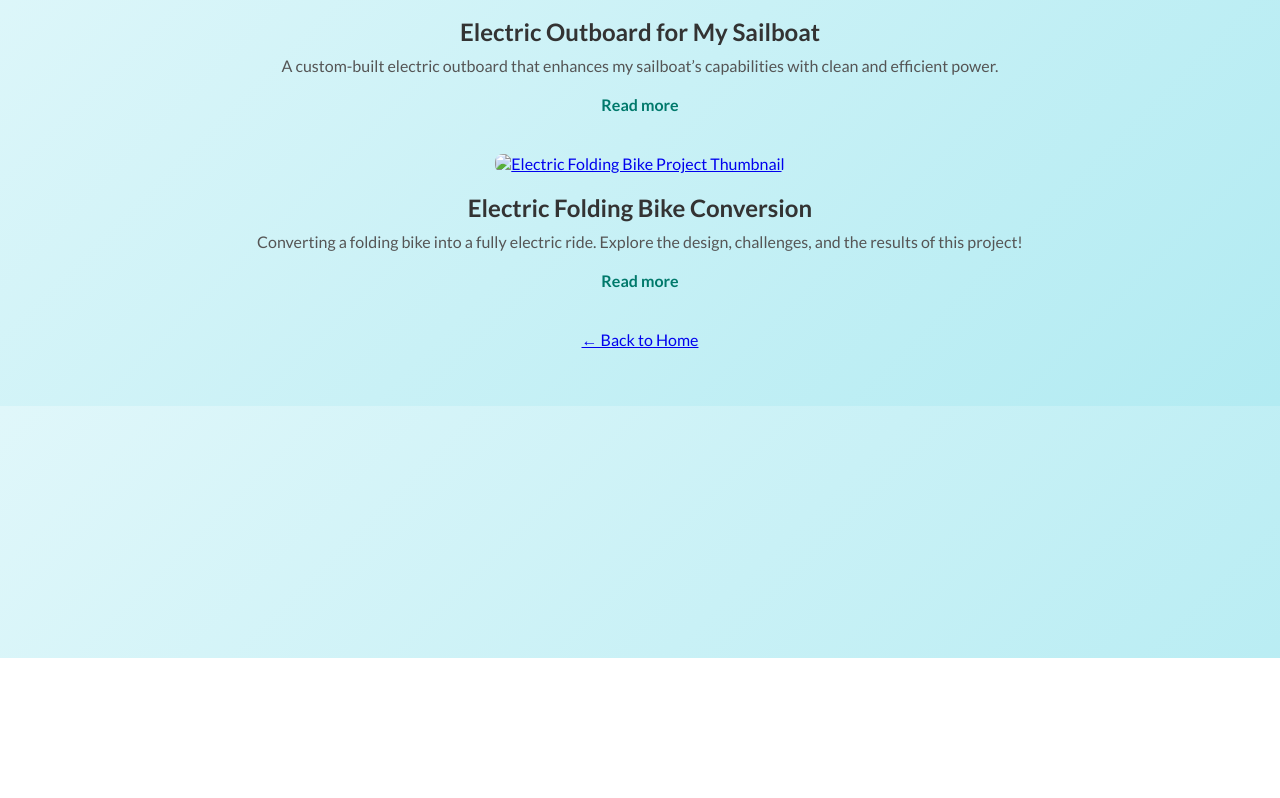
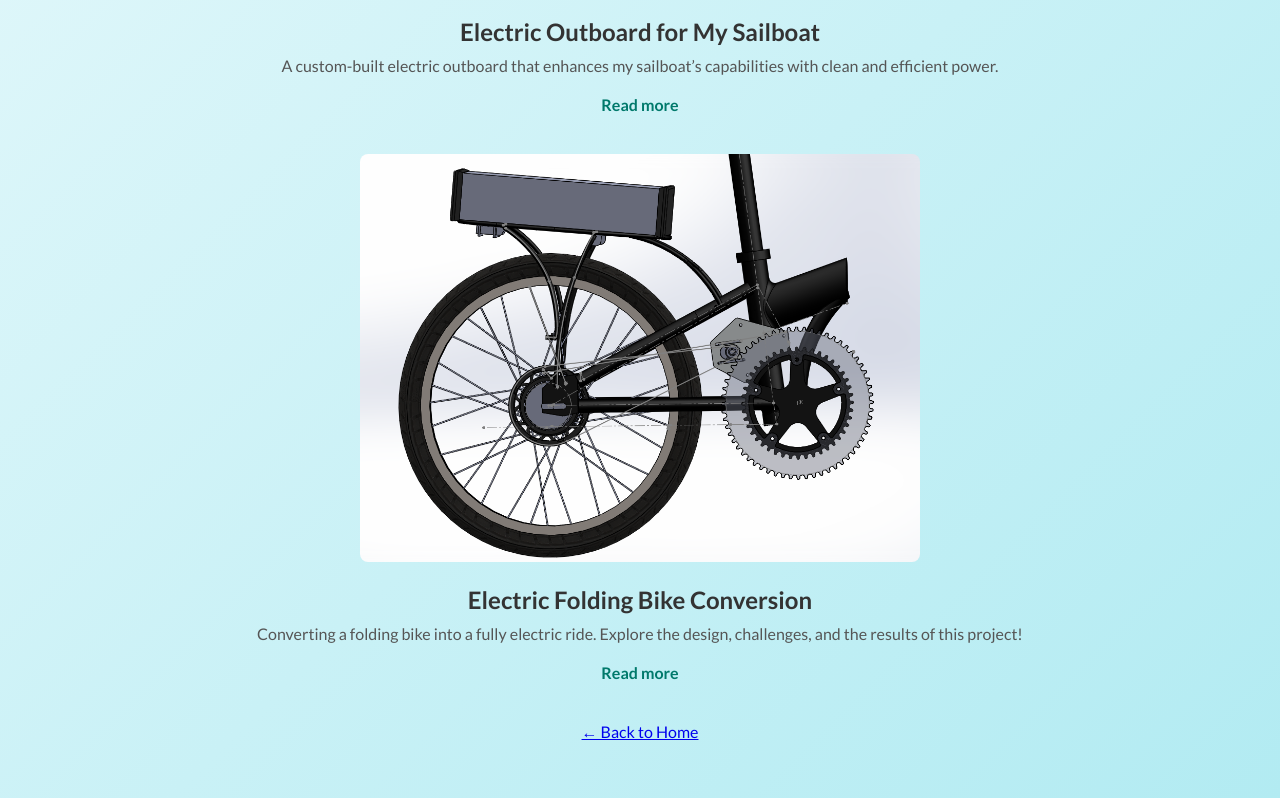
Before and after one commit to untenablemonkey/florentin.ca, a plain HTML site: page projects.html in a window 1280 px wide. Shown: the part 142-940 px from the top of the page. Before the commit the page ends 800 px from the top, so only its background shows below. Drawn offline with Linux system fonts and the light colour scheme.

Commit message:
Update projects.html

```diff
--- a/projects.html
+++ b/projects.html
@@ -88,7 +88,7 @@
         <!-- Electric Folding Bike Project -->
         <div class="project">
             <a href="projects/ebike.html">
-                <img src="photos/ebike-thumbnail.jpg" alt="Electric Folding Bike Project Thumbnail">
+                <img src="photos/ebike-thumbnail.png" alt="Electric Folding Bike Project Thumbnail">
             </a>
             <h2>Electric Folding Bike Conversion</h2>
             <p>Converting a folding bike into a fully electric ride. Explore the design, challenges, and the results of this project!</p>
```
